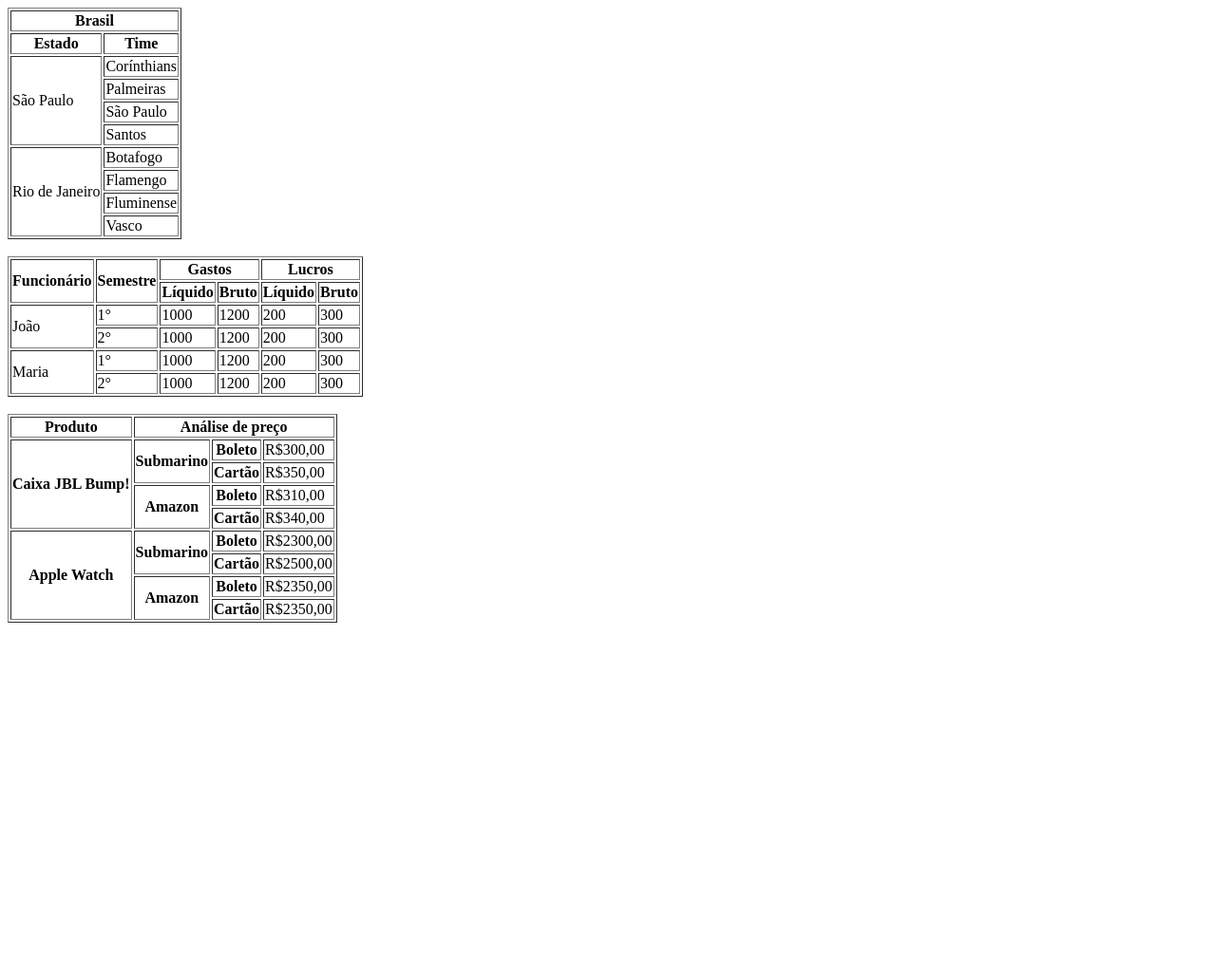
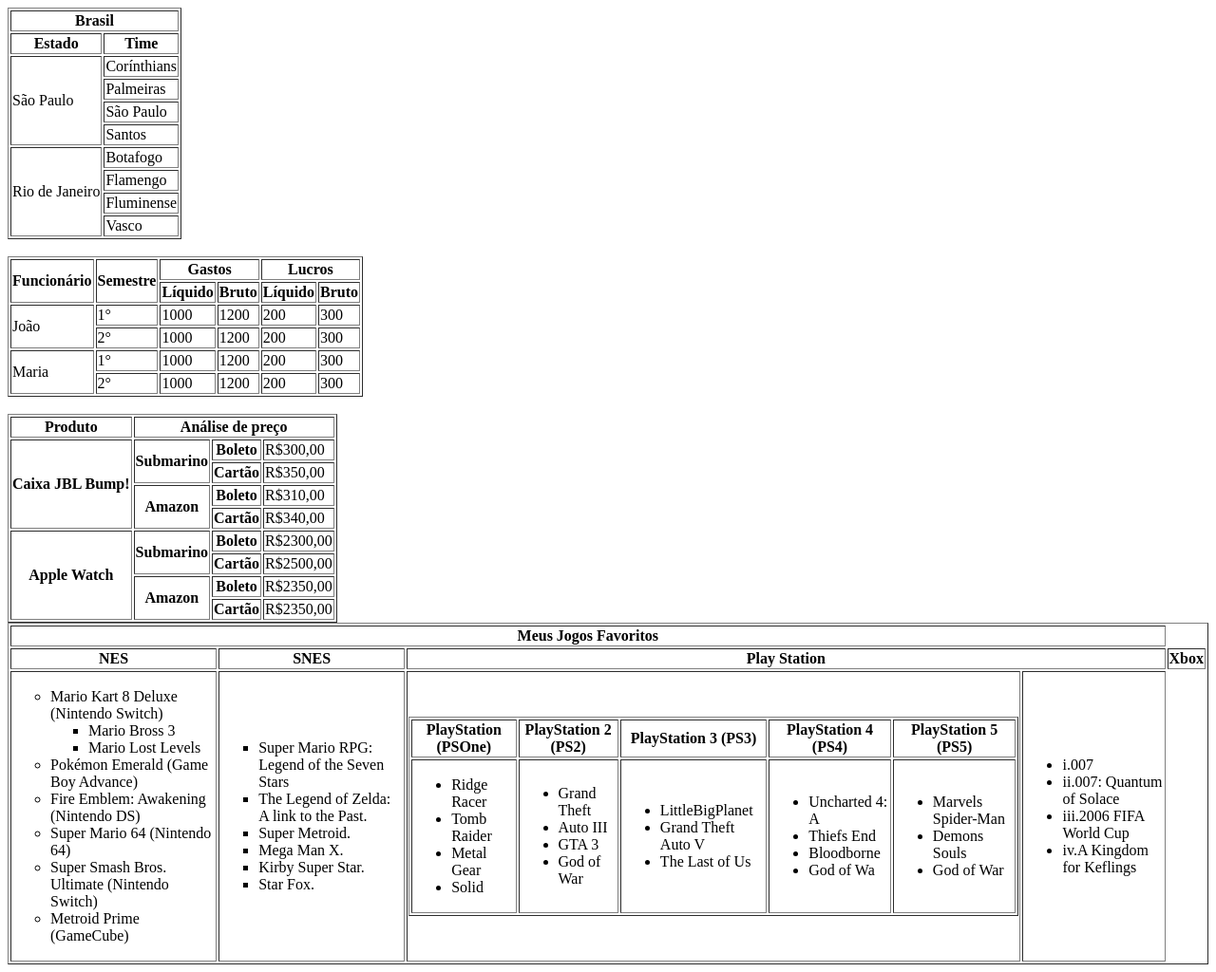
Before and after one commit to izabellyrubiac/CSW-CC1N, a plain HTML site: page Aula 07/index.html in a window 1280 px wide. Shown: the whole page at 95% size. Before the commit the page ends 800 px from the top, so only its background shows below. Drawn offline with Linux system fonts and the light colour scheme.

Commit message:
Add files via upload

```diff
--- a/Aula 07/index.html
+++ b/Aula 07/index.html
@@ -145,5 +145,110 @@
                 </tr>
         </thead>
     </table>
+
+    <table border="1">
+        <thead>
+            <tr>
+                <th colspan="4">Meus Jogos Favoritos</th>
+                <tr>
+                    <th colspan="1">NES</th>
+                    <th colspan="1">SNES</th>
+                    <th colspan="5">Play Station</th>
+                    <th>Xbox</th>
+                    </tr>
+
+                </tr>
+                <tbody>
+                    <tr>
+                        <td>
+                        <ul type="CIRCLE">
+                            <li>Mario Kart 8 Deluxe (Nintendo Switch)</li>
+                            <ul type="Square">
+                                <li>Mario Bross 3</li>
+                                <li>Mario Lost Levels</li>
+                            </ul>
+                            <li>Pokémon Emerald (Game Boy Advance)</li>
+                            <li>Fire Emblem: Awakening (Nintendo DS)</li>
+                            <li>Super Mario 64 (Nintendo 64)</li>
+                            <li>Super Smash Bros. Ultimate (Nintendo Switch)</li>
+                            <li>Metroid Prime (GameCube)</li>
+                        </ul>
+                    </td>
+                        <td>
+                        <ul type="Square">
+                            <li>Super Mario RPG: Legend of the Seven Stars</li>
+                            <li>The Legend of Zelda: A link to the Past.</li>
+                            <li>Super Metroid.</li>
+                            <li>Mega Man X.</li>
+                            <li>Kirby Super Star.</li>
+                            <li>Star Fox.</li>
+                        </ul>
+                    </td>
+                    <td>
+                    <table border="1">
+                        <thead>
+                            <th>PlayStation (PSOne)</th>
+                            <th>PlayStation 2 (PS2)</th>
+                            <th>PlayStation 3 (PS3)</th>
+                            <th>PlayStation 4 (PS4)</th>
+                            <th>PlayStation 5 (PS5)</th>
+                        </thead>
+                        <tbody>
+                            <td>
+                        <ul>
+                            <li>Ridge Racer</li>
+                            <li>Tomb Raider</li>
+                            <li>Metal Gear</li>
+                            <li>Solid</li>
+                        </ul>
+                            </td>
+                            </td>
+                            <td>
+                            <ul>
+                            <li> Grand Theft </li>
+                            <li>Auto III</li>
+                            <li> GTA 3</li>
+                            <li>God of War</li>
+                            </ul>
+                            </td>
+                            <td>
+                                <ul>
+                                    <li>LittleBigPlanet</li>
+                                    <li>Grand Theft Auto V</li>
+                                    <li>The Last of Us</li>
+                                </ul>
+                            </td>
+                            <td>
+                                <ul>
+                                    <li>Uncharted 4: A </li>
+                                    <li>Thiefs End</li>
+                                    <li>Bloodborne</li>
+                                    <li>God of Wa</li>
+                                </ul>
+                            </td>
+                            <td>
+                                <ul>
+                                    <li>Marvels Spider-Man</li>
+                                    <li>Demons Souls</li>
+                                    <li>God of War</li>
+                                </ul>
+                            </td>
+                        </tr>
+                             </tbody>
+                        </table>
+                        <td>
+                            <ul>
+                                <li>i.007</li>
+                                <li>ii.007: Quantum of Solace</li>
+                                <li> iii.2006 FIFA World Cup</li>
+                                <li>iv.A Kingdom for Keflings</li>
+
+                            </ul>
+                        </td>
+                    </tr>
+                </tbody>
+            </tr>
+        </thead>
+    </table>
 </body>
 </html>
```
